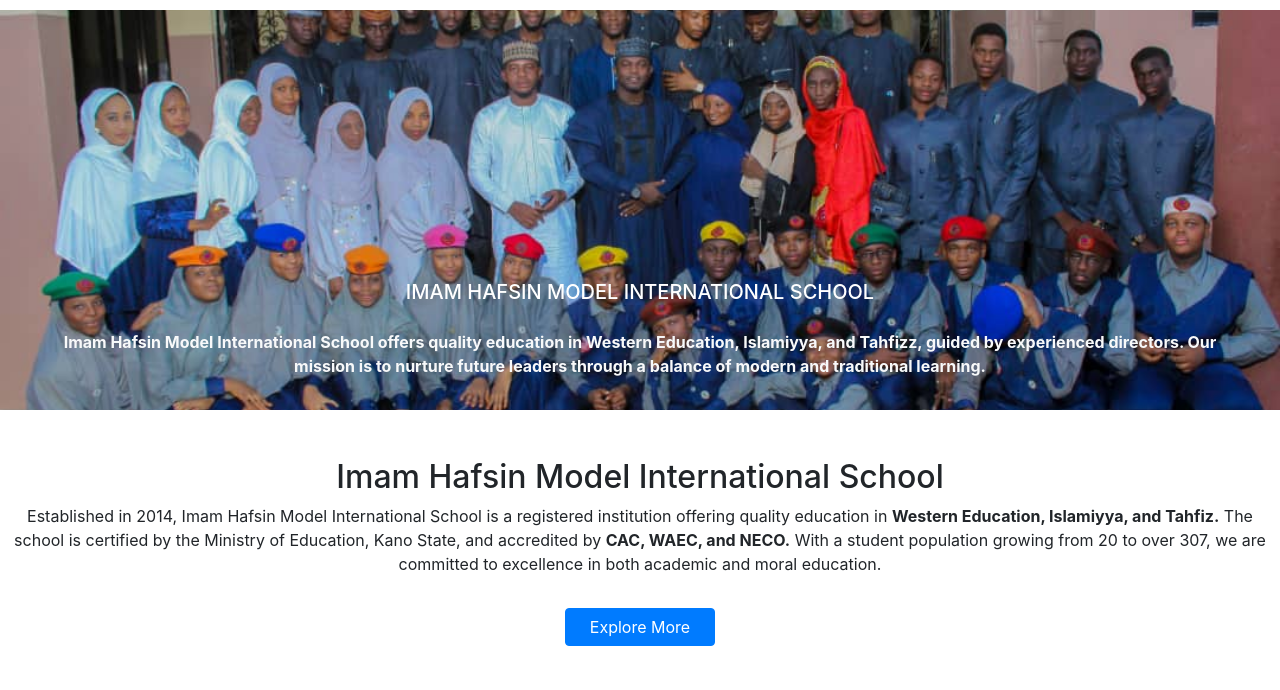
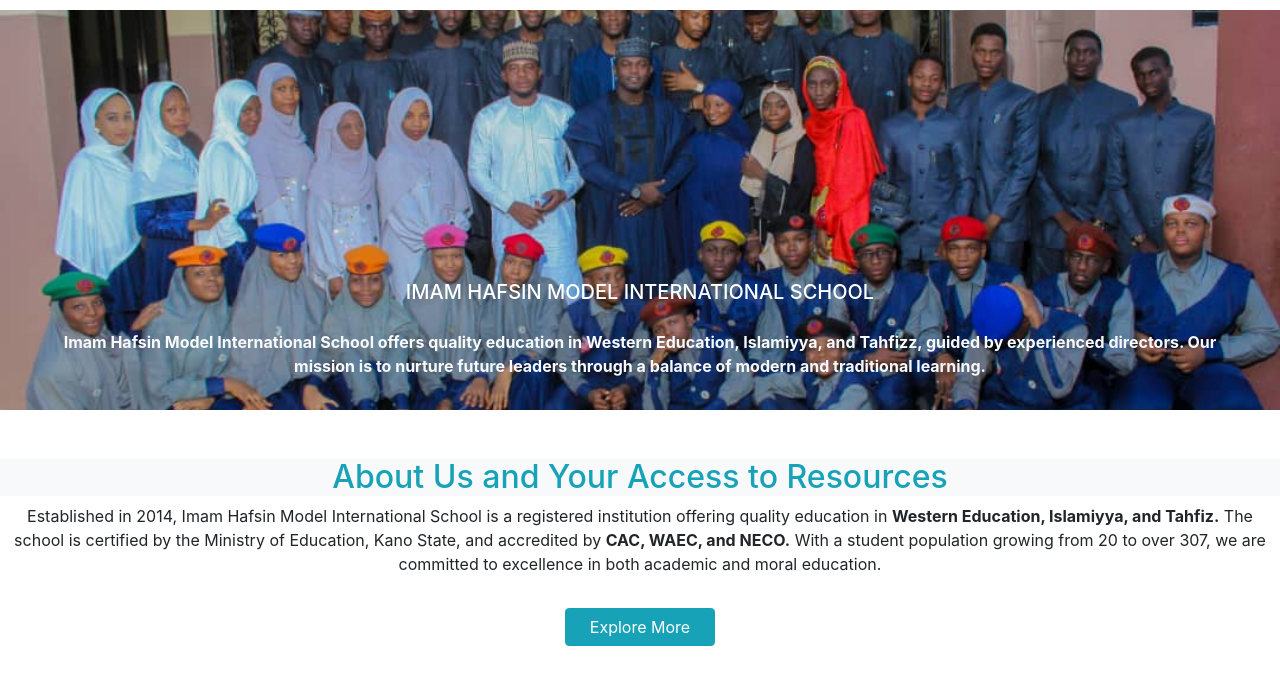
Before and after one commit to shamsu557/IHMIS, a website: page index.html in a window 1280 px wide. Shown: the part 110-800 px from the top of the page. Drawn offline with nearby package versions, Linux system fonts and the light colour scheme.

Commit message:
Add files via upload

```diff
--- a/index.html
+++ b/index.html
@@ -96,14 +96,14 @@
 
 <!-- School Overview Section -->
 <div class="containers my-5">
-    <h2 class="section-title text-center">Imam Hafsin Model International School</h2>
+    <h2 class="section-title text-center text-info bg-light">About Us and Your Access to Resources</h2>
     <p class="text-center">
         Established in 2014, Imam Hafsin Model International School is a registered institution offering quality education in
         <strong>Western Education, Islamiyya, and Tahfiz.</strong> The school is certified by the Ministry of Education, Kano State, and accredited by <strong>CAC, WAEC, and NECO.</strong>
         With a student population growing from 20 to over 307, we are committed to excellence in both academic and moral education.
     </p>
     <div class="text-center">
-        <a href="about.html" class="btn btn-primary mt-3 px-4">Explore More</a>
+        <a href="about.html" class="btn btn-info mt-3 px-4">Explore More</a>
     </div>
 </div>
 
```
